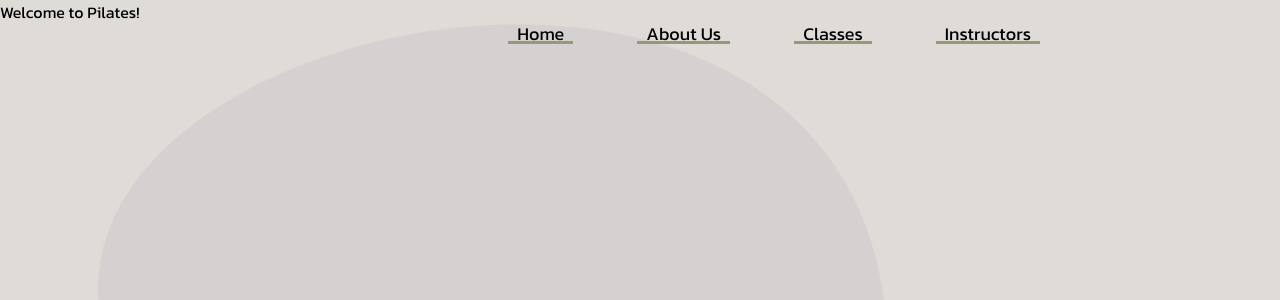
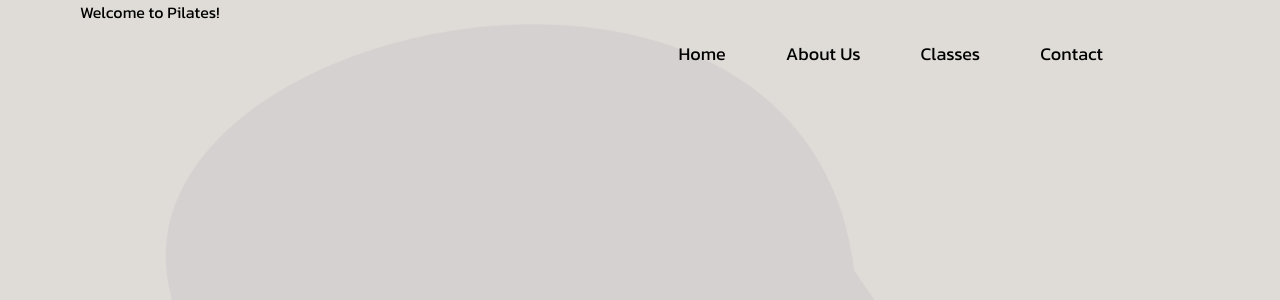
Before and after one commit to Carlie16604/Elevate, a React (Vite) app: page / in a window 1280 px wide. Shown: the top 300 px of the page. Built offline with nearby package versions, Linux system fonts and the light colour scheme.

Commit message:
fixed nav & setup general spacing

```diff
--- a/package.json
+++ b/package.json
@@ -1,5 +1,5 @@
 {
-  "name": "puppy-react",
+  "name": "Pilates",
   "private": true,
   "version": "0.0.0",
   "type": "module",
--- a/src/App.jsx
+++ b/src/App.jsx
@@ -1,5 +1,3 @@
-// import {puppyList} from './data/data';
-// import {useState} from 'react';
 import React from "react"
 import Home from "./pages/Home"
 import NavBar from "./pages/NavBar"
@@ -8,9 +6,10 @@ const App = () => {
 
   return (
     <>
-    {/* <h1 className='text-green-700 border-solid font-extrabold'>Heyyy?</h1> */}
+    <div className='px-20'>
       <NavBar/>
       <Home/>
+    </div>
     </>
   )
 }
--- a/src/index.css
+++ b/src/index.css
@@ -12,14 +12,25 @@
   font-family: kanit;
 }
 
+/* Format for all pages -------------------------------------------------------------*/
+
+
 /* Nav Bar --------------------------------------------------------------------------*/
+
+.NavBar {
+  margin: 0 177px;
+  padding: 20px 50px;
+}
 
 ul {
   list-style: none;
   color: rgb(0, 0, 0);
+  display: flex;
+  flex-wrap: wrap;
 }
+
 ul li {
-  padding: 0 .5em .25em;
+  padding: 20px 30px 10px;
   cursor: pointer;
   position: relative;
   overflow: hidden;
@@ -27,12 +38,14 @@ ul li {
 }
 ul li:hover {
   color: #fff;
+  transition: .6s;
 }
 ul li:before {
   content: "";
   position: absolute;
-  inset: calc(100% - 3px) 0 0 0; /* 3px = the thickness */
+  inset: calc(100% - 3px) 0 0 0;
   background: #949978; /* the color */
+  bottom: 0;
   scale: 0 1;
   transition: .3s, translate 0s .3s;
 }
--- a/src/pages/Home.jsx
+++ b/src/pages/Home.jsx
@@ -8,7 +8,7 @@ const Home = () => {
             <div>
                 <h1>Welcome to Pilates!</h1>
                     <div>
-                        <img className='object-center' src={Rock1} alt=''></img>
+                        <img className='object-center w-50 h-50' src={Rock1} alt=''></img>
                     </div>
             </div>
         </>
--- a/src/pages/NavBar.jsx
+++ b/src/pages/NavBar.jsx
@@ -4,12 +4,19 @@ const NavBar = () => {
 
     return (
         <>
-            <ul className='fixed top-0 w-screen h-11 flex flex-row font-medium gap-16 cursor-pointer justify-end pt-5 pr-60 text-lg'>
-                <li>Home</li>
-                <li>About Us</li>
-                <li>Classes</li>
-                <li>Instructors</li>
-            </ul>
+        <div className='p-0 w-screen fixed'>
+            <div className='flex flex-row-reverse'>
+                <div className='NavBar'>
+                    <ul className='font-medium cursor-pointer text-lg'>
+                        <li>Home</li>
+                        <li>About Us</li>
+                        <li>Classes</li>
+                        <li>Contact</li>
+                    </ul>
+                </div>
+            </div>
+        </div>
+            {/* <ul className='fixed top-0 w-screen h-11 flex flex-row font-medium gap-16 cursor-pointer justify-end pt-5 pr-60 text-lg'>                 */}
         </>
     )
 }
```
Also changed, not shown: 1 other file (tests, documents, lock files or other folders).
